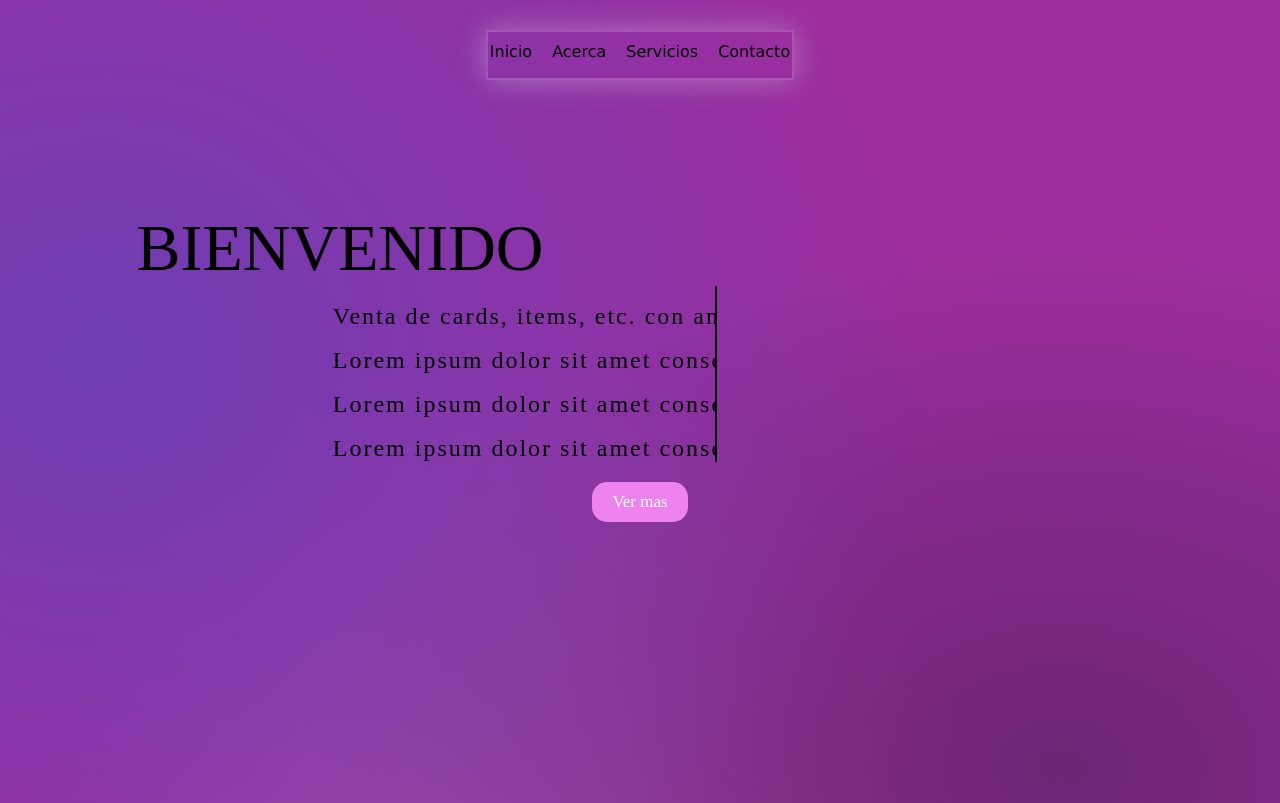
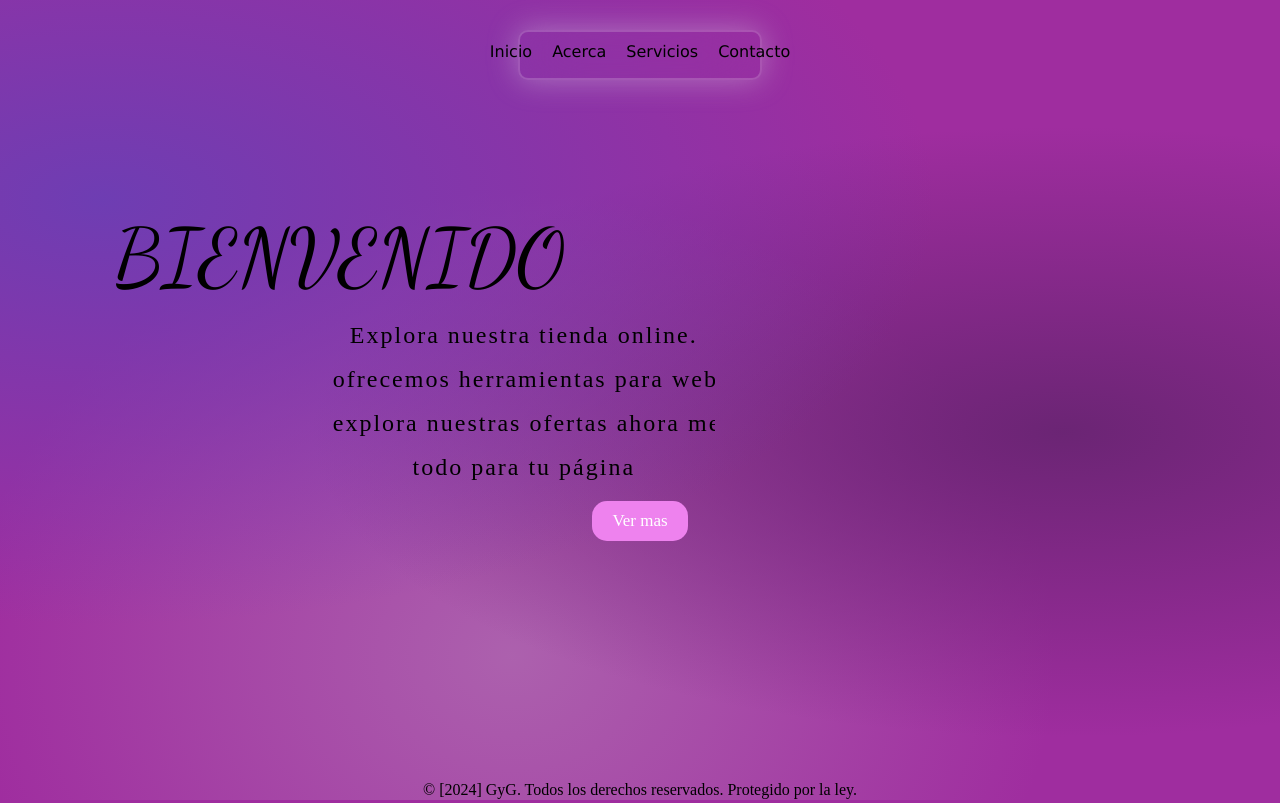
Before and after one commit to Gero0202/Pagina-GyG, a website: page index.html in a window 1280 px wide. Shown: the top 803 px of the page. Drawn offline with Linux system fonts and the light colour scheme; a web font is replaced by a local one.

Commit message:
cambio de font

```diff
--- a/index.html
+++ b/index.html
@@ -40,12 +40,12 @@
             </p>
 
             <p class="texto-secundario">
-                Venta de cards, items, etc. con animaciones is
+                Explora nuestra tienda online.
             </p>
 
-            <p class="texto-secundario">Lorem ipsum dolor sit amet consectetur.</p>
-            <p class="texto-secundario">Lorem ipsum dolor sit amet consectetur.</p>
-            <p class="texto-secundario">Lorem ipsum dolor sit amet consectetur.</p>
+            <p class="texto-secundario">ofrecemos herramientas para web ahora</p>
+            <p class="texto-secundario">explora nuestras ofertas ahora mejores imposibles</p>
+            <p class="texto-secundario">todo para tu página</p>
         </div>
 
        <div class="boton-inicio1">
@@ -57,7 +57,7 @@
     </main>
 
     <footer>
-        <p class="pie">Lorem ipsum dolor sit amet, co</p>
+        <p class="pie">© [2024] GyG. Todos los derechos reservados. Protegido por la ley.</p>
     </footer>
 
 </body>
--- a/scss/main.scss
+++ b/scss/main.scss
@@ -1,3 +1,8 @@
+@import url('https://fonts.googleapis.com/css2?family=Dancing+Script&family=Playwrite+NL&display=swap');
+/* font-family: "Dancing Script", cursive;
+  font-optical-sizing: auto;
+  font-weight: 400;
+  font-style: normal; */
 @import "utilidades/mixin";
 @import "utilidades/variables";
 @import "paginas/reset";
--- a/scss/paginas/_footer.scss
+++ b/scss/paginas/_footer.scss
@@ -1,5 +1,5 @@
 .pie{
-    margin-top: 850px;
+    margin-top: 240px;
     margin-bottom: 30px;
     text-align: center;
 
--- a/scss/paginas/_principal.scss
+++ b/scss/paginas/_principal.scss
@@ -8,11 +8,12 @@
 
 .navbar{
     margin: 30px;
-    width: 24%;
+    width: 19%;
     height: 50px;
     backdrop-filter: blur(30px);
     box-shadow: 0px 0px 30px rgba(227, 228, 237, 0.37);
     border: 2px solid rgba(255,255,255,0.18);
+    border-radius: 10px;
     @include flex;
 
 }
@@ -53,6 +54,7 @@
         text-align: center;
         font-size: 1.5em;
 
+
         overflow: hidden;
         border-right: .10em solid black;
         white-space: nowrap;
@@ -60,7 +62,7 @@
         letter-spacing: 2px;
         animation:
               typing 3s steps(90, end) .5s 1 normal both,
-              blink-caret .75s  step-end 4s 1;
+              blink-caret 4s  step-end 1s 1 forwards;
 
 
         @keyframes typing{
@@ -69,9 +71,9 @@
         }
 
         @keyframes blink-caret {
-            from{ border-color: transparent;}
+            50% {border-color: transparent}
              to{border-color: transparent}
-            50% {border-color: black}
+
         }
 
 
@@ -84,9 +86,13 @@
        margin-right: 600px;
 
          .char{
-                 font-size: 66px;
+                 font-size: 79px;
                  display: inline-block;
                  transition: font-weight 0.3s;
+                 font-family: "Dancing Script", cursive;
+                 font-optical-sizing: auto;
+                 font-weight: 400;
+                 font-style: normal;
 
 
 
--- a/scss/paginas/_reset.scss
+++ b/scss/paginas/_reset.scss
@@ -12,4 +12,5 @@ body{
     radial-gradient(at 40% 82%, hsla(299,32%,53%,1) 0px, transparent 50%);
     background-size: 100% 100%;
     background-repeat: no-repeat;
+    height: 100vh;
 }
```
Also changed, not shown: css/style.css, 1 other file.
